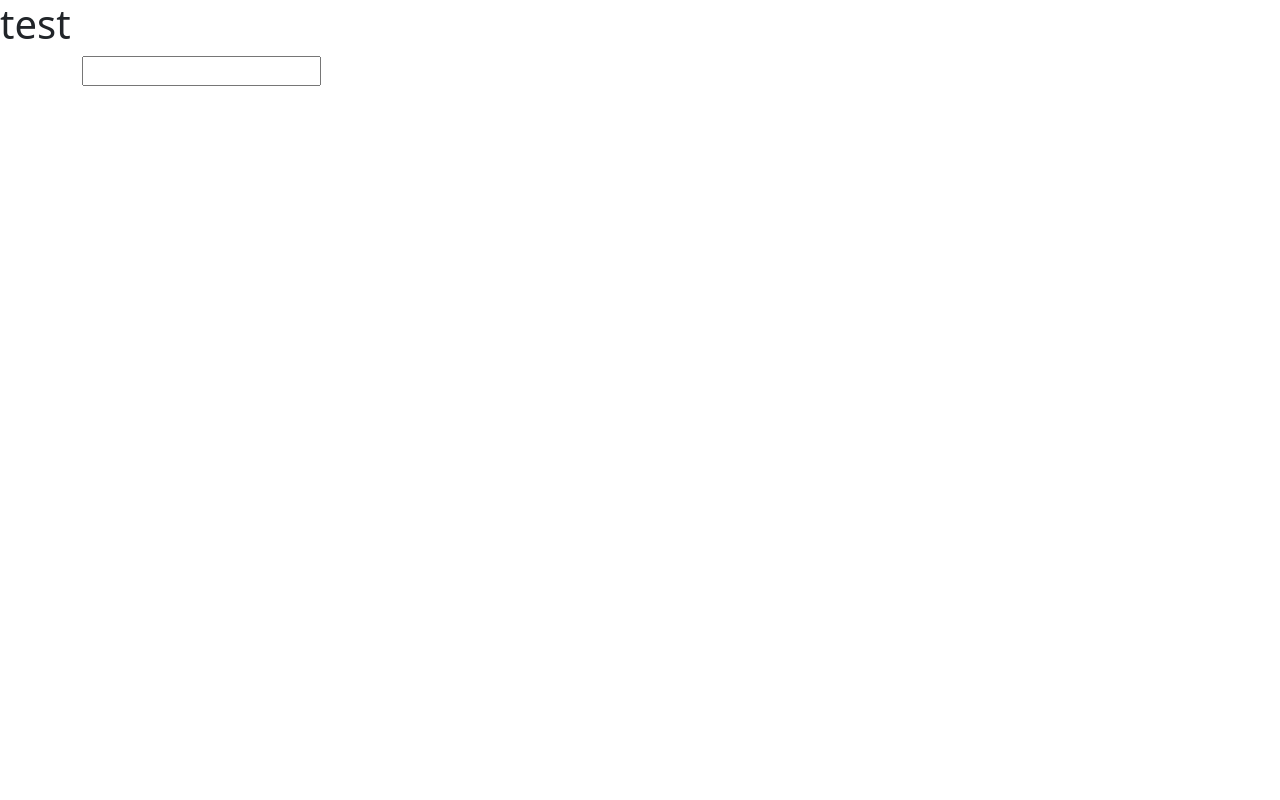
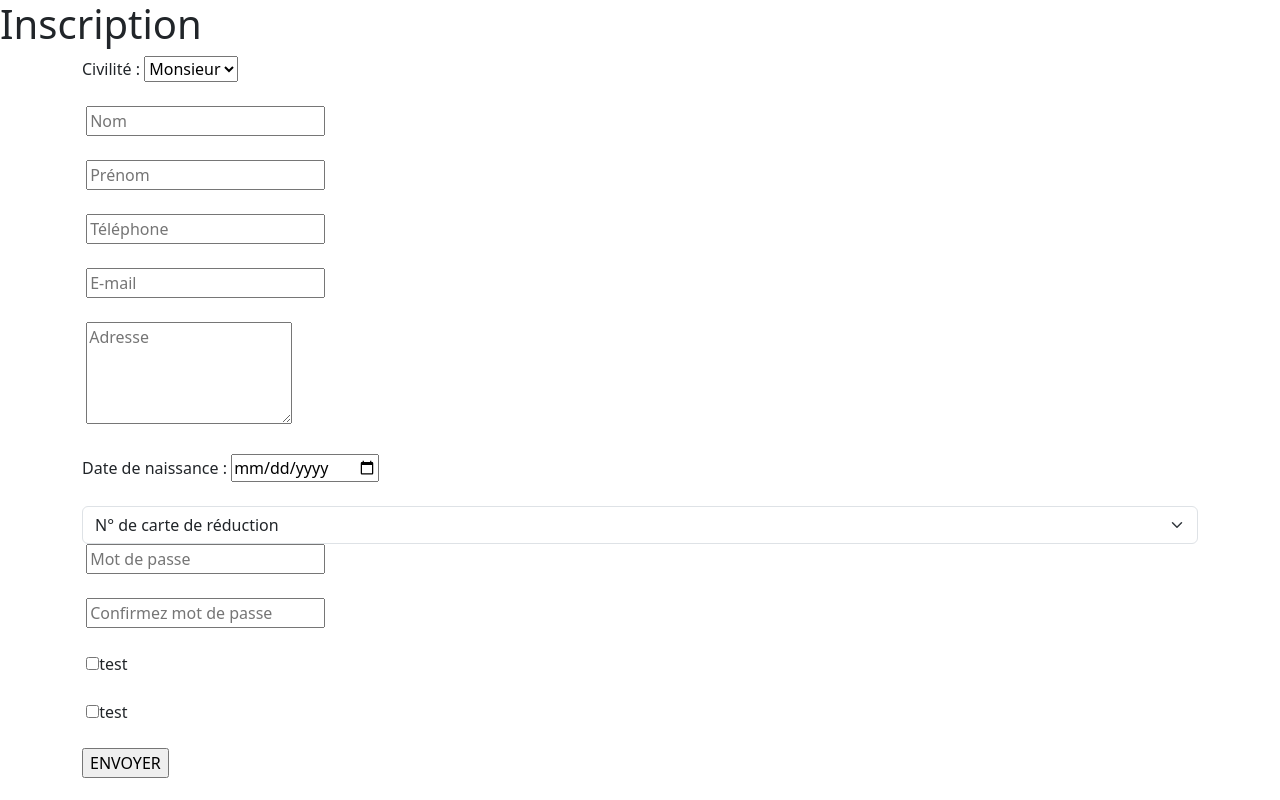
Before and after one commit to Davidgbn33/Ticket-to-train, a website: page public/index.html in a window 1280 px wide. Drawn offline with Linux system fonts and the light colour scheme.

Commit message:
html form 1

```diff
--- a/public/index.html
+++ b/public/index.html
@@ -9,11 +9,55 @@
 </head>
 
 <body>
-    <h1>test</h1>
+    <h1>Inscription</h1>
 <div class="container">
-<form action="">
-    <label for=""></label><input type="text">
-</form>
+    <form action="traitement.php" method="POST">
+        <label for="civilite">Civilité :</label>
+        <select id="civilite" name="civilite">
+            <option value="monsieur">Monsieur</option>
+            <option value="madame">Madame</option>
+        </select><br><br>
+
+        <label for="nom"></label>
+        <input type="text" id="nom" name="nom" placeholder="Nom" required><br><br>
+
+        <label for="prenom"></label>
+        <input type="text" id="prenom" name="prenom" placeholder="Prénom" required><br><br>
+
+        <label for="telephone"></label>
+        <input type="tel" id="telephone" name="telephone" placeholder="Téléphone"><br><br>
+
+        <label for="email"></label>
+        <input type="email" id="email" name="email" placeholder="E-mail" required><br><br>
+
+        <label for="adresse"></label>
+        <textarea id="adresse" name="adresse" rows="4" placeholder="Adresse"></textarea><br><br>
+
+        <label for="dateNaissance">Date de naissance :</label>
+        <input type="date" id="dateNaissance" name="dateNaissance" placeholder="Date de naissance" required><br><br>
+
+
+        <select class="form-select" aria-label="Default select example">
+            <option selected>N° de carte de réduction</option>
+            <option value="1">One</option>
+            <option value="2">Two</option>
+            <option value="3">Three</option>
+        </select>
+
+
+        <label for="mot-de-passe"></label>
+        <input type="password" id="mot-de-passe" name="mot-de-passe" placeholder="Mot de passe" required><br><br>
+        <label for="confirmation-mot-de-passe"></label>
+        <input type="confirmation-mot-de-passe" id="confirmation-mot-de-passe" name="confirmation-mot-de-passe" placeholder="Confirmez mot de passe" required><br><br>
+
+        <label for="confirmation"></label>
+        <input type="checkbox" id="" name="confirmation-mot-de-passe" required>test<br><br>
+
+        <label for="confirmation2"></label>
+        <input type="checkbox" id="" name="confirmation-mot-de-passe" required>test<br><br>
+
+        <input type="submit" value="ENVOYER">
+    </form>
 
 </div>
 
```
Also changed, not shown: src/index.html (+48 -4 lines).
